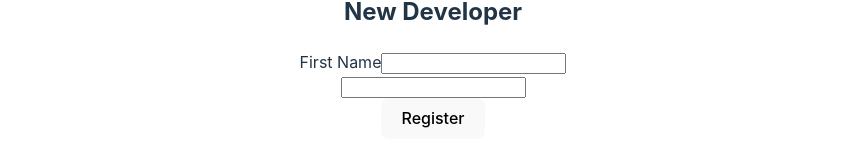
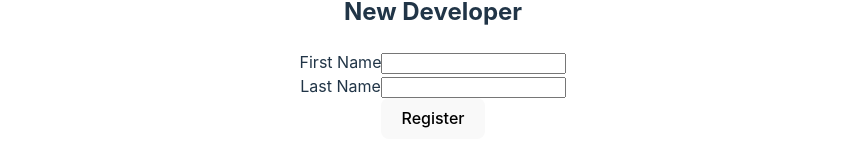
Before and after one commit to avelasquezn/hello-vue-developer, a Vue app: page / in a window 1280 px wide. Shown: the part 328-487 px from the top of the page, without its empty margins (207-1072 px from the left). Built offline with nearby package versions, Linux system fonts and the light colour scheme.

Commit message:
feat(welcoming): added label in register developer component for last name.

```diff
--- a/src/welcoming/components/register-developer.component.vue
+++ b/src/welcoming/components/register-developer.component.vue
@@ -26,6 +26,7 @@ export default {
         <input type="text" id="first-name" v-model="firstName" required/>
       </div>
       <div>
+        <label for="last-name">Last Name</label>
         <input type="text" id="last-name" v-model="lastName" required/>
       </div>
       <div>
```
